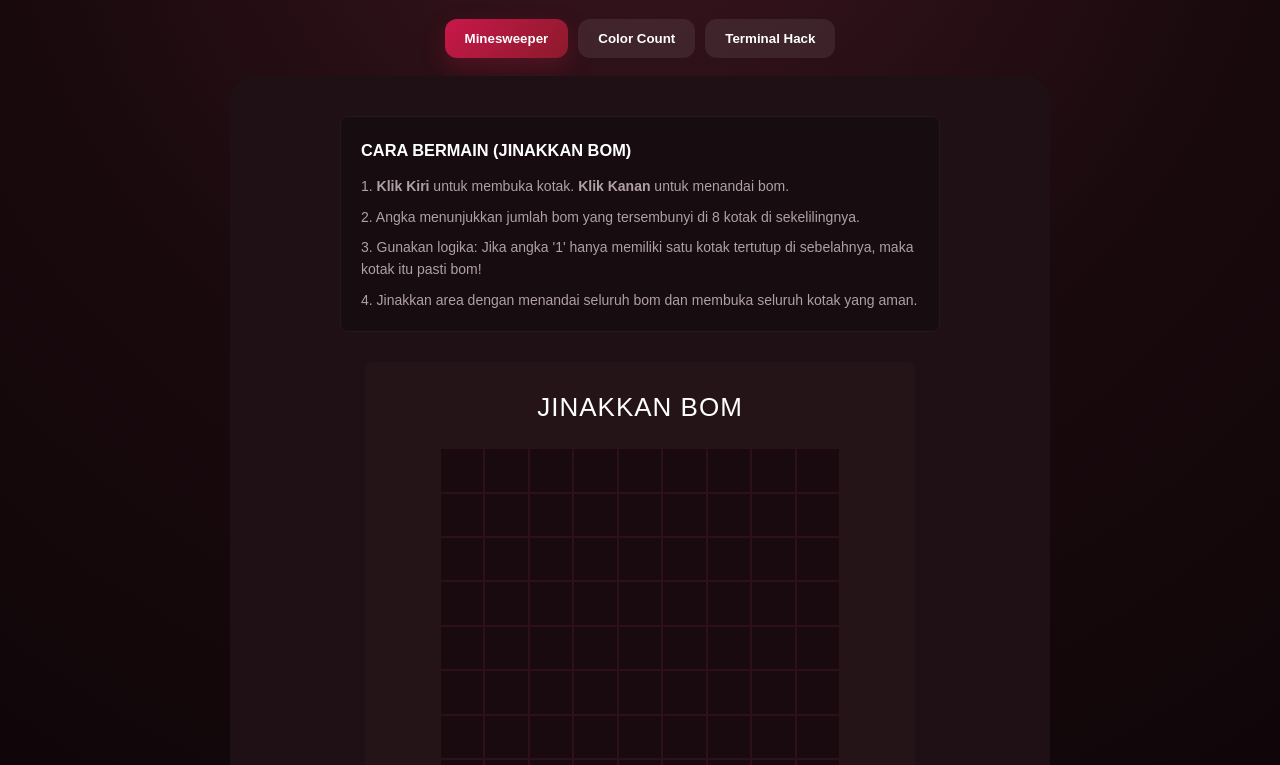
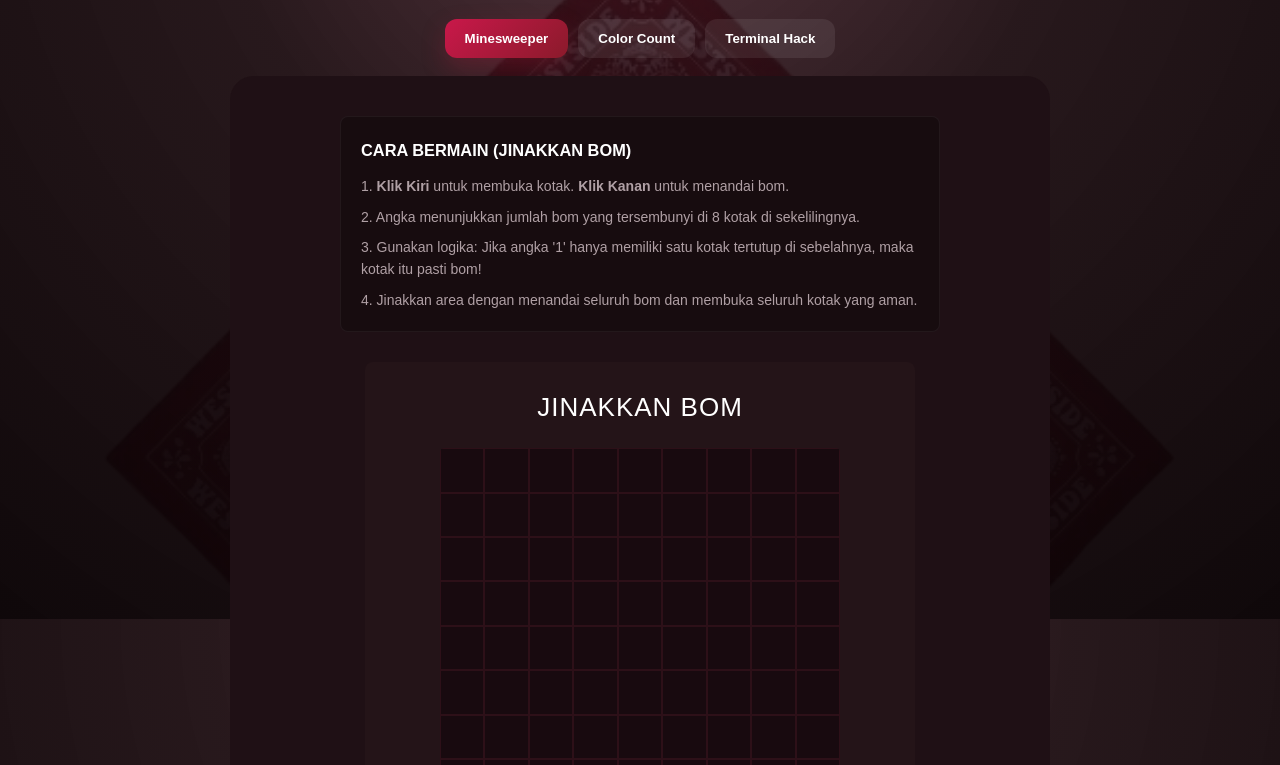
Before and after one commit to Takdiraja/takdirmen, a plain HTML site: page index.html in a window 1280 px wide. Shown: the part 181-946 px from the top of the page. Drawn offline with Linux system fonts and the light colour scheme.

Commit message:
Add files via upload

```diff
--- a/index.html
+++ b/index.html
@@ -4,6 +4,7 @@
   <meta charset="UTF-8" />
   <meta name="viewport" content="width=device-width, initial-scale=1.0" />
   <title>Mini Games - Arcade Collection</title>
+  <link rel="icon" type="image/png" href="logo.png" />
   <link rel="stylesheet" href="style.css" />
 </head>
 <body>
--- a/style.css
+++ b/style.css
@@ -6,7 +6,9 @@ body {
   margin: 0;
   min-height: 100vh;
   background:
-    radial-gradient(circle at top, #3d1520 0%, #1a0a0e 42%, #0a0305 100%);
+    radial-gradient(circle at top, rgba(61, 21, 32, 0.85) 0%, rgba(26, 10, 14, 0.94) 42%, rgba(10, 3, 5, 0.98) 100%),
+    url('logo.png') no-repeat center center fixed;
+  background-size: cover;
   color: white;
   font-family: "Segoe UI", Arial, sans-serif;
   display: flex;
```
Also changed, not shown: logo.png (added).
